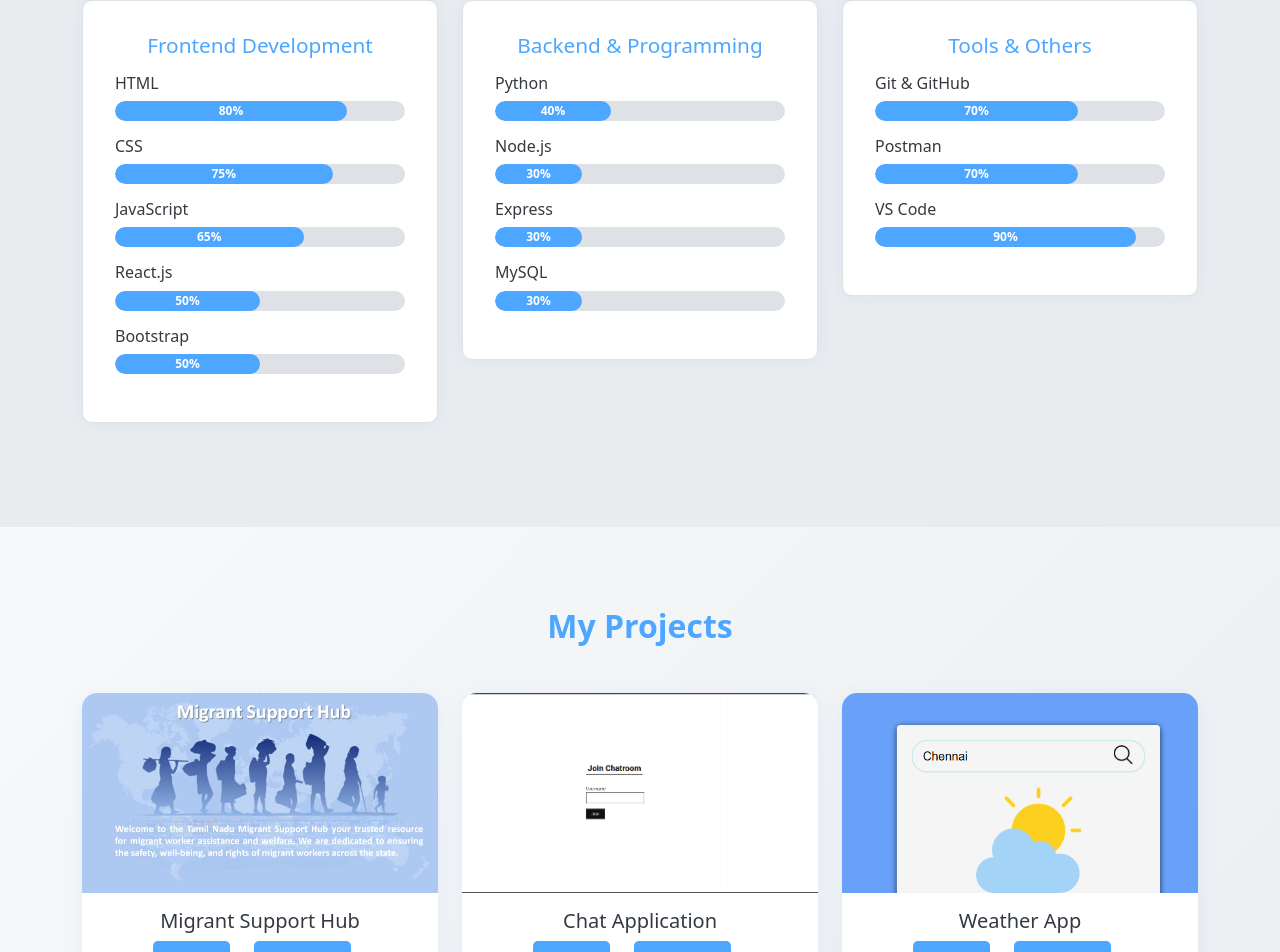
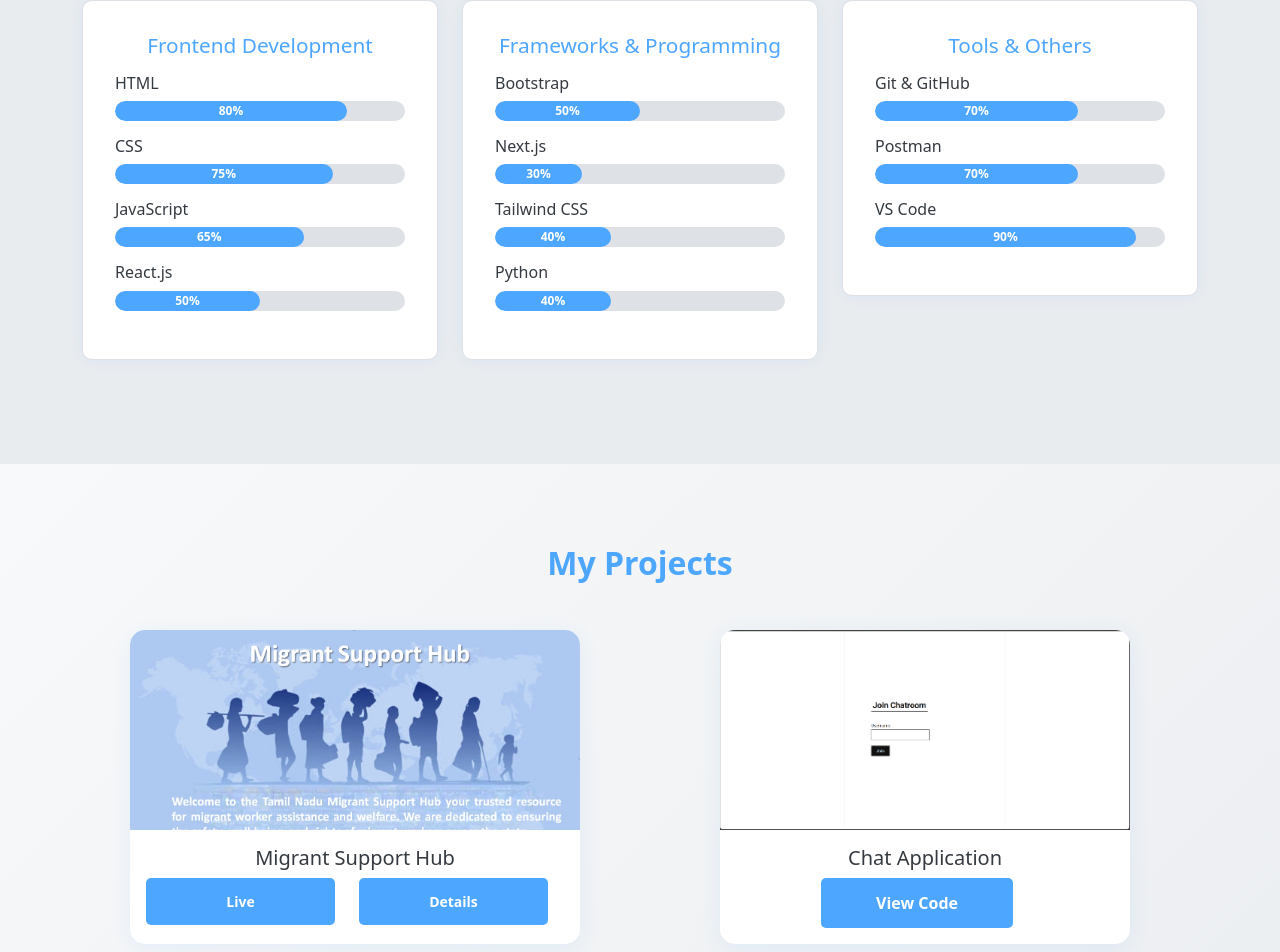
Before and after one commit to ArumugaThangaraj/Portfolio, a React (Vite) app: page / in a window 1280 px wide. Shown: the part 1538-2490 px from the top of the page. Built offline with nearby package versions, Linux system fonts and the light colour scheme.

Commit message:
Skill and Project section is updated

```diff
--- a/src/App.css
+++ b/src/App.css
@@ -62,6 +62,7 @@
   display: inline-block;
   padding: 0.8rem 1.5rem;
   margin-right: 1rem;
+  width: 12rem;
   background: #4da6ff;
   color: white;
   border-radius: 5px;
@@ -171,8 +172,8 @@
   font-weight: bold;
   color: #4da6ff;
 }
-
 .project-card {
+  max-width: 450px;
   border: none;
   border-radius: 15px;
   background: #ffffff;
@@ -307,7 +308,9 @@ form label {
 
 .footer-links a:hover {
   color: #3399ff;
+  border-radius: 50%;
   box-shadow: 0px 0px 10px rgba(77, 166, 255, 0.5);
+
 }
 
 /* Responsive Design */
@@ -337,6 +340,7 @@ form label {
     color: white;
     border-radius: 5px;
     padding: 0.4rem 0.6rem;
+    font-size: 0.8rem;
   }
 
   .toggle-btn:hover {
@@ -396,8 +400,4 @@ form label {
     flex-direction: column;
     gap: 0.5rem;
   }
-
-  .footer-links a {
-    font-size: 1rem;
-  }
 }
--- a/src/components/About.jsx
+++ b/src/components/About.jsx
@@ -10,7 +10,7 @@ const About = () => {
           <Col md={8} className="about-content">
             <h2>About Me</h2>
             <p>
-              I'm Joy, a Computer Science graduate with a strong foundation in front-end development and a keen eye for design. I specialize in building responsive, user-friendly web interfaces using HTML, CSS, JavaScript, React, and Vite.
+              I'm Arumuga Thangaraj, a Computer Science graduate with a strong foundation in front-end development and a keen eye for design. I specialize in building responsive, user-friendly web interfaces using HTML, CSS, JavaScript, React, and Next.js.
             </p>
             <p>
               My passion lies in crafting elegant layouts, solving real-world problems through code, and continuously learning new technologies. Whether it's refining UI/UX details or debugging tricky components, I approach challenges with curiosity and persistence.
--- a/src/components/Hero.jsx
+++ b/src/components/Hero.jsx
@@ -13,13 +13,13 @@ const Hero = () => {
             </h1>
             <h2>Web Developer</h2>
             <p>
-             I'm a passionate Web Developer with a strong foundation in HTML, CSS, JavaScript, and React (Vite). I also have basic knowledge of Node.js, Express, and MySQL, enabling me to build dynamic, full-stack applications. Always eager to learn and grow, I love turning ideas into clean, responsive, and user-friendly web experiences.
+              I'm a passionate Web Developer with a strong foundation in HTML, CSS, JavaScript, and React (Vite). I also have basic knowledge of Node.js, Express, and MySQL, enabling me to build dynamic, full-stack applications. Always eager to learn and grow, I love turning ideas into clean, responsive, and user-friendly web experiences.
             </p>
             <div className="hero-buttons">
               <a href="#projects" className="btn">
                 View My Work
               </a>
-              <a href="Resume-1.pdf" download className="btn secondary">
+              <a href="/Resume-1.pdf" download className="btn secondary">
                 Download Resume
               </a>
             </div>
--- a/src/components/Project.jsx
+++ b/src/components/Project.jsx
@@ -18,7 +18,6 @@ const projects = [
     title: "Chat Application",
     description: "A real-time chat app using HTML,CSS, JavaScript, Socket.io, and Node.js for instant messaging.",
     image: projectChat,
-    liveLink: "https://chatapp-demo.com",
     codeLink: "https://github.com/ArumugaThangaraj/CodeClauseInternship_Project-Chatroom"
   },
   {
@@ -53,11 +52,12 @@ export default function Projects() {
         <h2 className="section-title">My Projects</h2>
         <Row>
           {projects.map((project, index) => (
-            <Col md={4} sm={6} xs={12} key={index} className="mb-4">
+            <Col md={6} sm={6} xs={12} key={index} className="mb-5 d-flex justify-content-center">
               <Card className="project-card">
                 <Card.Img variant="top" src={project.image} />
                 <Card.Body className="text-center">
                   <Card.Title>{project.title}</Card.Title>
+                  {index !== 1 ? (
                     <div className="d-flex justify-content-center gap-2">
                       <Button
                         variant="success"
@@ -75,6 +75,14 @@ export default function Projects() {
                         Details
                       </Button>
                     </div>
+                  ) :  <Button
+            variant="success"
+            href={selectedProject?.codeLink}
+            target="_blank"
+          >
+            View Code
+          </Button>}
+
                 </Card.Body>
               </Card>
             </Col>
@@ -113,6 +121,6 @@ export default function Projects() {
           </Button>
         </Modal.Footer>
       </Modal>
-    </section>
+    </section >
   );
 }
--- a/src/components/Skills.jsx
+++ b/src/components/Skills.jsx
@@ -11,16 +11,16 @@ const Skills = () => {
         { name: "CSS", level: 75 },
         { name: "JavaScript", level: 65 },
         { name: "React.js", level: 50 },
-        { name: "Bootstrap", level:50 },
+
       ]
     },
     {
-      title: "Backend & Programming",
+      title: "Frameworks & Programming",
       skills: [
-        { name: "Python", level:40},
-        { name: "Node.js", level: 30 },
-        { name: "Express", level: 30},
-        {name:"MySQL", level: 30}
+        { name: "Bootstrap", level:50 },
+        { name: "Next.js", level: 30},
+        { name: "Tailwind CSS", level: 40 },
+        { name: "Python", level: 40 }
 
       ]
     },
```
Lines whose indentation alone changed are shown as unchanged.
